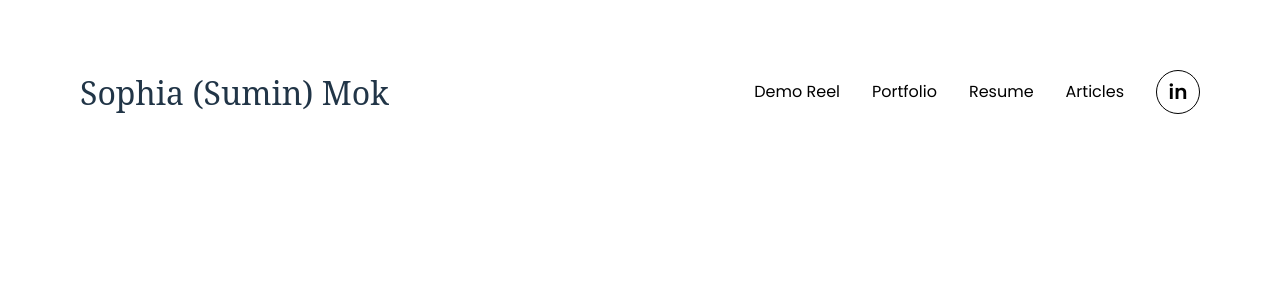
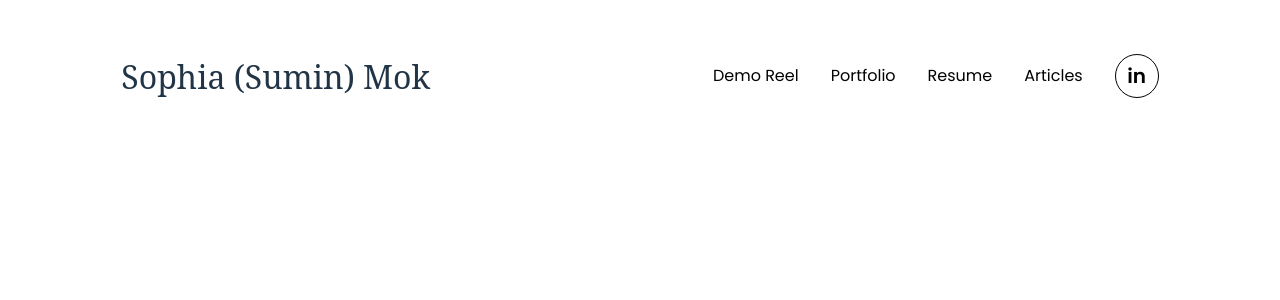
Before and after one commit to Anica1004/Sophia_Website, a React (Vite) app: page / in a window 1280 px wide. Shown: the top 300 px of the page. Built offline with nearby package versions, Linux system fonts and the light colour scheme.

Commit message:
changed the navbar spacing

```diff
--- a/src/App.css
+++ b/src/App.css
@@ -13,7 +13,5 @@
 }
 
 .container{
-  padding-left: 5rem;
-  padding-right: 5rem;
-  padding-top: 3rem;
+  padding-top: 2rem;
 }
--- a/src/components/NavBar.css
+++ b/src/components/NavBar.css
@@ -3,7 +3,7 @@
 nav{
     display: flex;
     flex-direction: row;
-    justify-content: space-between;
+    justify-content: space-around;
     align-items: center;
 
 }
```
Also changed, not shown: 1 other file (tests, documents, lock files or other folders).
